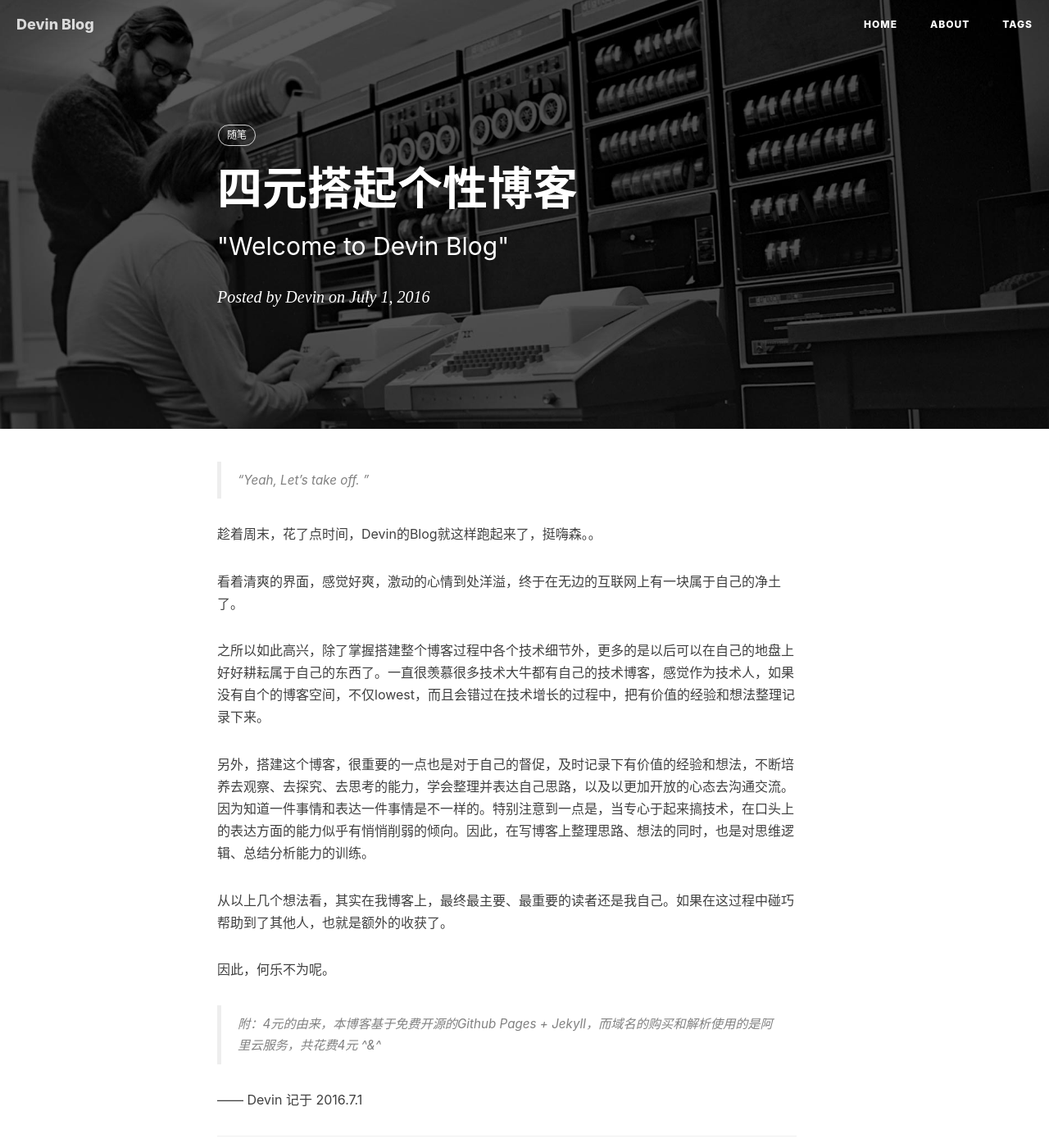
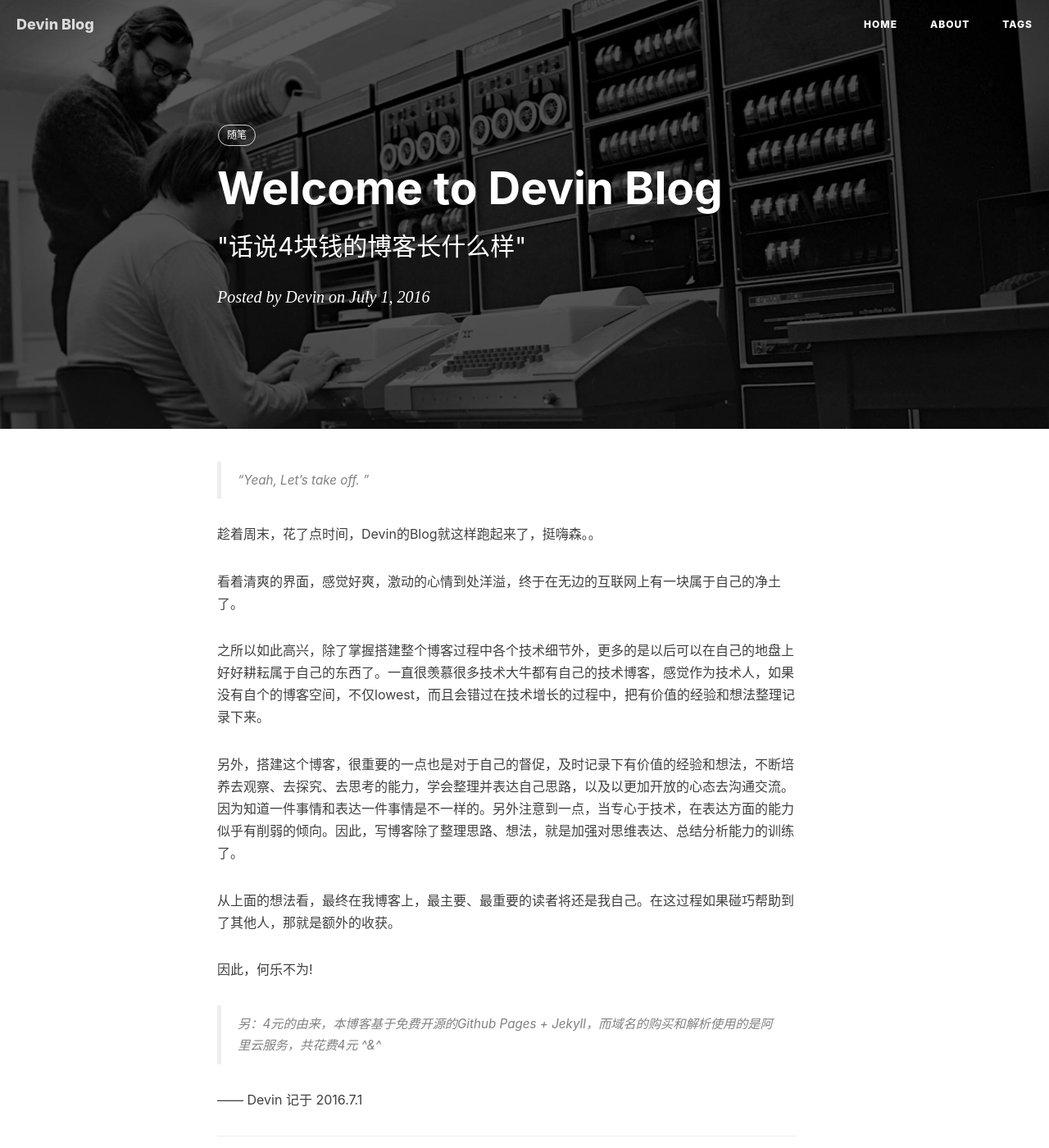
Before and after one commit to zhuifengshen/zhuifengshen.github.io, a Jekyll site: the page built from _posts/2016-07-01-devin-blog.markdown, in a window 1280 px wide and 1400 px high. Shown: the whole window at 82% size. Built offline with Jekyll 4.4.1, drawn with Linux system fonts in a browser that asks for light colours; nearby versions of some CDN libraries; comment, search, counter and statistics services are not loaded.

Commit message:
modified welcome to devin-blog

```diff
--- a/_posts/2016-07-01-devin-blog.markdown
+++ b/_posts/2016-07-01-devin-blog.markdown
@@ -1,7 +1,7 @@
 ---
 layout:     post
-title:      "四元搭起个性博客"
-subtitle:   " \"Welcome to Devin Blog\""
+title:      "Welcome to Devin Blog"
+subtitle:   " \"话说4块钱的博客长什么样\""
 date:       2016-07-01 20:00:00
 author:     "Devin"
 header-img: "img/leetcode-algorithm.jpg"
@@ -19,12 +19,12 @@ tags:
 
 之所以如此高兴，除了掌握搭建整个博客过程中各个技术细节外，更多的是以后可以在自己的地盘上好好耕耘属于自己的东西了。一直很羡慕很多技术大牛都有自己的技术博客，感觉作为技术人，如果没有自个的博客空间，不仅lowest，而且会错过在技术增长的过程中，把有价值的经验和想法整理记录下来。
 
-另外，搭建这个博客，很重要的一点也是对于自己的督促，及时记录下有价值的经验和想法，不断培养去观察、去探究、去思考的能力，学会整理并表达自己思路，以及以更加开放的心态去沟通交流。因为知道一件事情和表达一件事情是不一样的。特别注意到一点是，当专心于起来搞技术，在口头上的表达方面的能力似乎有悄悄削弱的倾向。因此，在写博客上整理思路、想法的同时，也是对思维逻辑、总结分析能力的训练。
+另外，搭建这个博客，很重要的一点也是对于自己的督促，及时记录下有价值的经验和想法，不断培养去观察、去探究、去思考的能力，学会整理并表达自己思路，以及以更加开放的心态去沟通交流。因为知道一件事情和表达一件事情是不一样的。另外注意到一点，当专心于技术，在表达方面的能力似乎有削弱的倾向。因此，写博客除了整理思路、想法，就是加强对思维表达、总结分析能力的训练了。
 
-从以上几个想法看，其实在我博客上，最终最主要、最重要的读者还是我自己。如果在这过程中碰巧帮助到了其他人，也就是额外的收获了。
+从上面的想法看，最终在我博客上，最主要、最重要的读者将还是我自己。在这过程如果碰巧帮助到了其他人，那就是额外的收获。
 
-因此，何乐不为呢。
+因此，何乐不为!
 
-> 附：4元的由来，本博客基于免费开源的Github Pages + Jekyll，而域名的购买和解析使用的是阿里云服务，共花费4元 ^&^
+> 另：4元的由来，本博客基于免费开源的Github Pages + Jekyll，而域名的购买和解析使用的是阿里云服务，共花费4元 ^&^
 
 —— Devin 记于 2016.7.1
```
